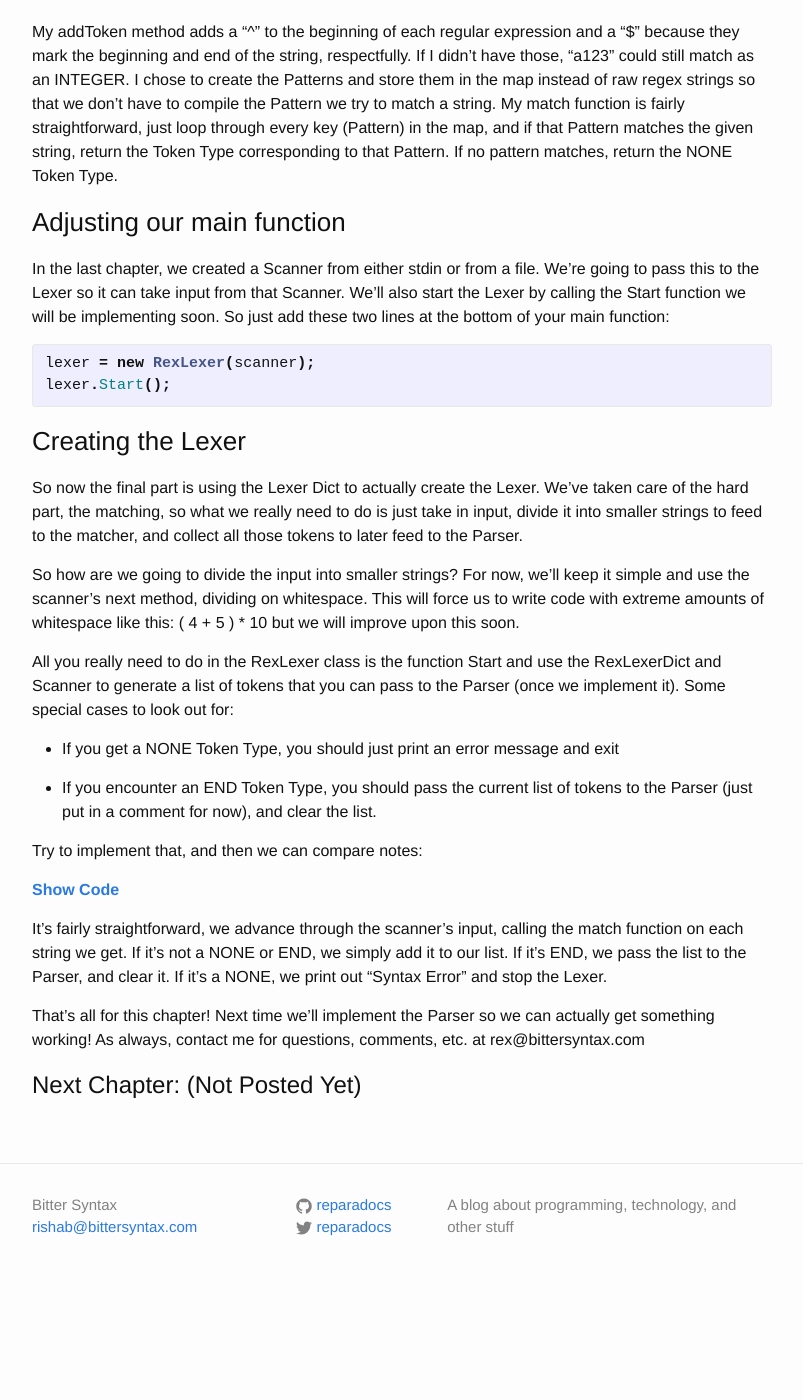
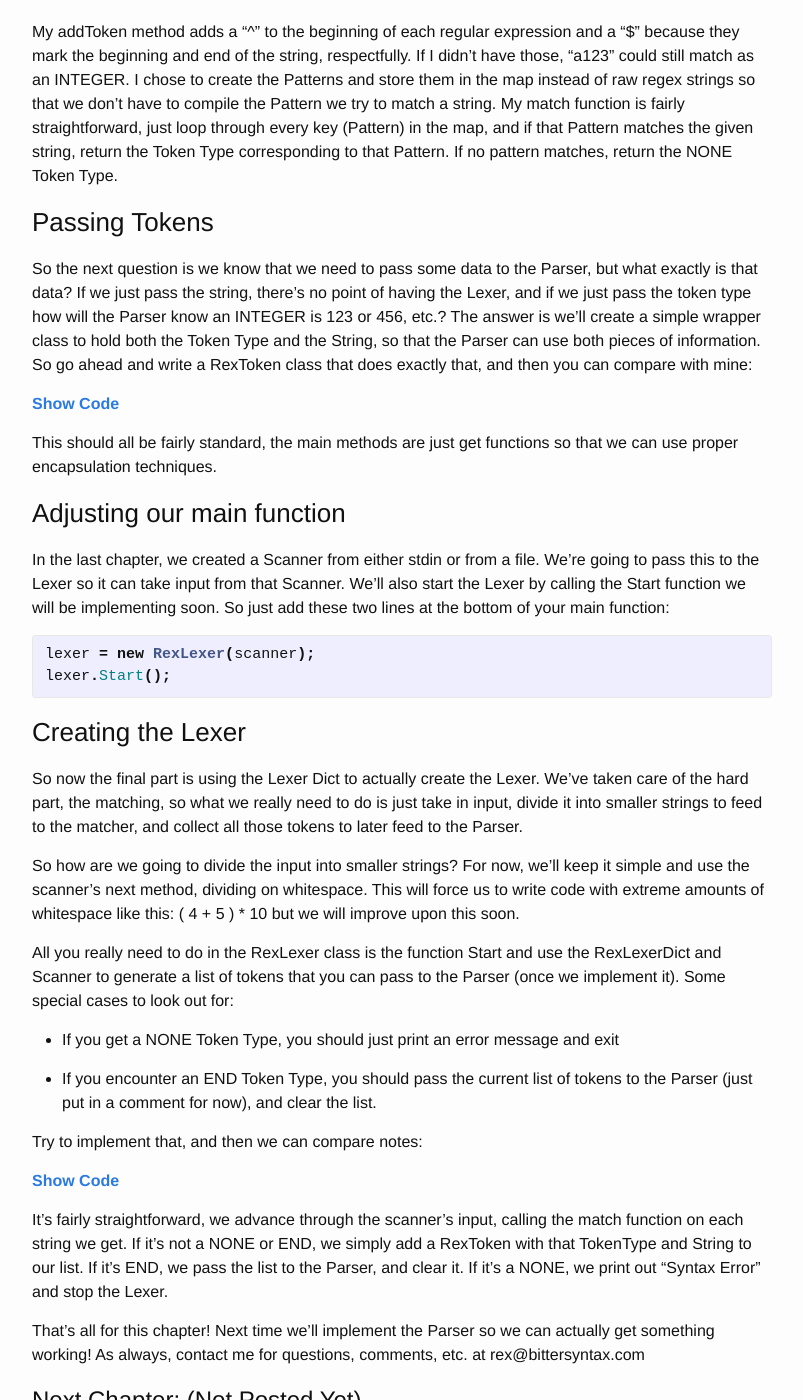
Before and after one commit to Reparadocs/BitterSyntax, a Jekyll site: the page built from _posts/2015-02-18-rex-ch2.markdown, in a window 1280 px wide and 1400 px high, scrolled down 1847 px. Shown: the whole window, without its empty margins (238-1041 px from the left). Built offline with Jekyll 4.4.1, drawn with Linux system fonts in a browser that asks for light colours; before the commit the page ends 3146 px from its top, so only the background shows below that.

Commit message:
Editing Ch 2 with RexToken

```diff
--- a/_posts/2015-02-18-rex-ch2.markdown
+++ b/_posts/2015-02-18-rex-ch2.markdown
@@ -123,6 +123,41 @@
 
 My addToken method adds a "^" to the beginning of each regular expression and a "$" because they mark the beginning and end of the string, respectfully. If I didn't have those, "a123" could still match as an INTEGER. I chose to create the Patterns and store them in the map instead of raw regex strings so that we don't have to compile the Pattern we try to match a string. My match function is fairly straightforward, just loop through every key (Pattern) in the map, and if that Pattern matches the given string, return the Token Type corresponding to that Pattern. If no pattern matches, return the NONE Token Type.
 
+### Passing Tokens
+
+So the next question is we know that we need to pass some data to the Parser, but what exactly is that data? If we just pass the string, there's no point of having the Lexer, and if we just pass the token type how will the Parser know an INTEGER is 123 or 456, etc.? The answer is we'll create a simple wrapper class to hold both the Token Type and the String, so that the Parser can use both pieces of information. So go ahead and write a RexToken class that does exactly that, and then you can compare with mine:
+
+<b><a> Show Code </a></b>
+{: .showHide target="4"}
+
+<div class="targetDiv" id="div4">
+{% highlight java %}
+public class RexToken
+{
+   private String data;
+   private RexTokenType type;
+
+   public RexToken(String data, RexTokenType type)
+   {
+      this.data = data;
+      this.type = type;
+   }
+
+   public String getData()
+   {
+      return data;
+   }
+
+   public RexTokenType getType()
+   {
+      return type;
+   }
+}
+{% endhighlight %}
+</div>
+
+This should all be fairly standard, the main methods are just get functions so that we can use proper encapsulation techniques.
+
 ### Adjusting our main function
 In the last chapter, we created a Scanner from either stdin or from a file. We're going to pass this to the Lexer so it can take input from that Scanner. We'll also start the Lexer by calling the Start function we will be implementing soon. So just add these two lines at the bottom of your main function:
 
@@ -195,7 +230,7 @@
 {% endhighlight %}
 </div>
 
-It's fairly straightforward, we advance through the scanner's input, calling the match function on each string we get. If it's not a NONE or END, we simply add it to our list. If it's END, we pass the list to the Parser, and clear it. If it's a NONE, we print out "Syntax Error" and stop the Lexer.
+It's fairly straightforward, we advance through the scanner's input, calling the match function on each string we get. If it's not a NONE or END, we simply add a RexToken with that TokenType and String to our list. If it's END, we pass the list to the Parser, and clear it. If it's a NONE, we print out "Syntax Error" and stop the Lexer.
 
 That's all for this chapter! Next time we'll implement the Parser so we can actually get something working! As always, contact me for questions, comments, etc. at rex@bittersyntax.com
 
```
Also changed, not shown: 1 other file.
